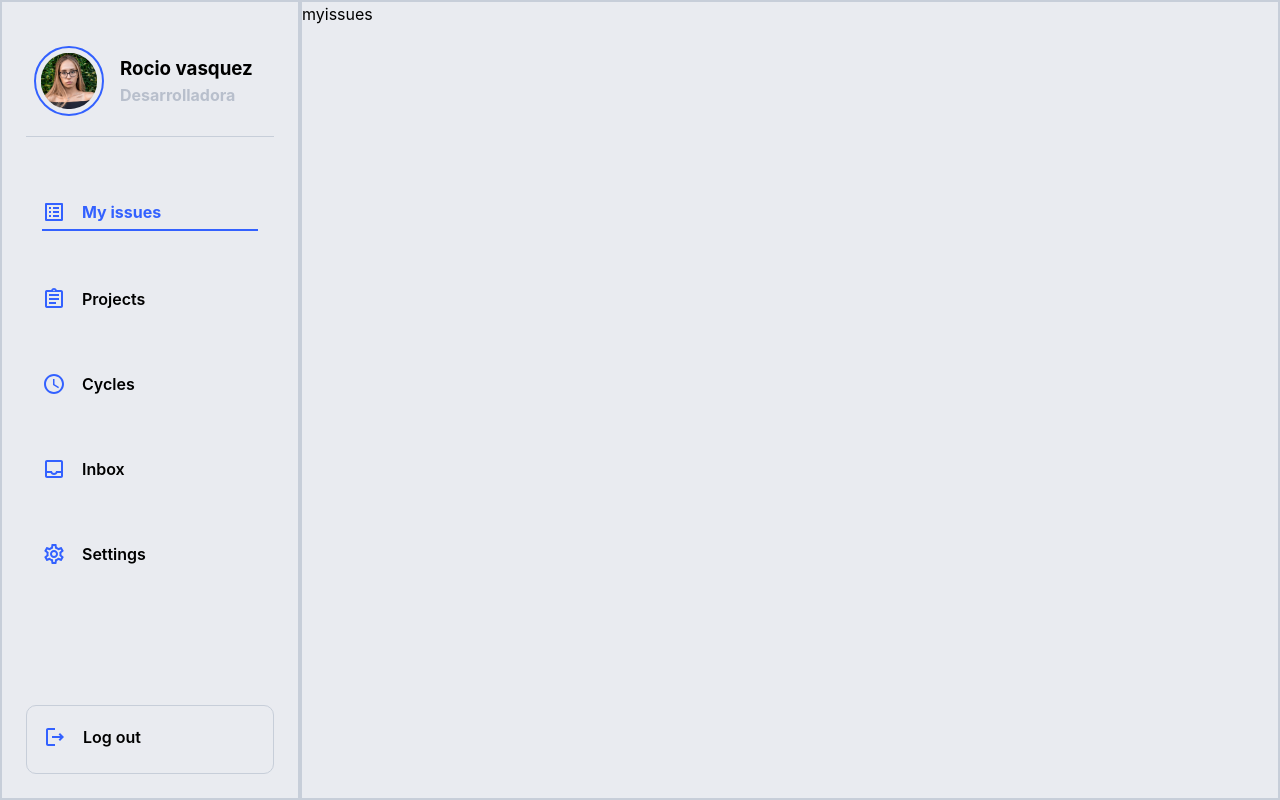
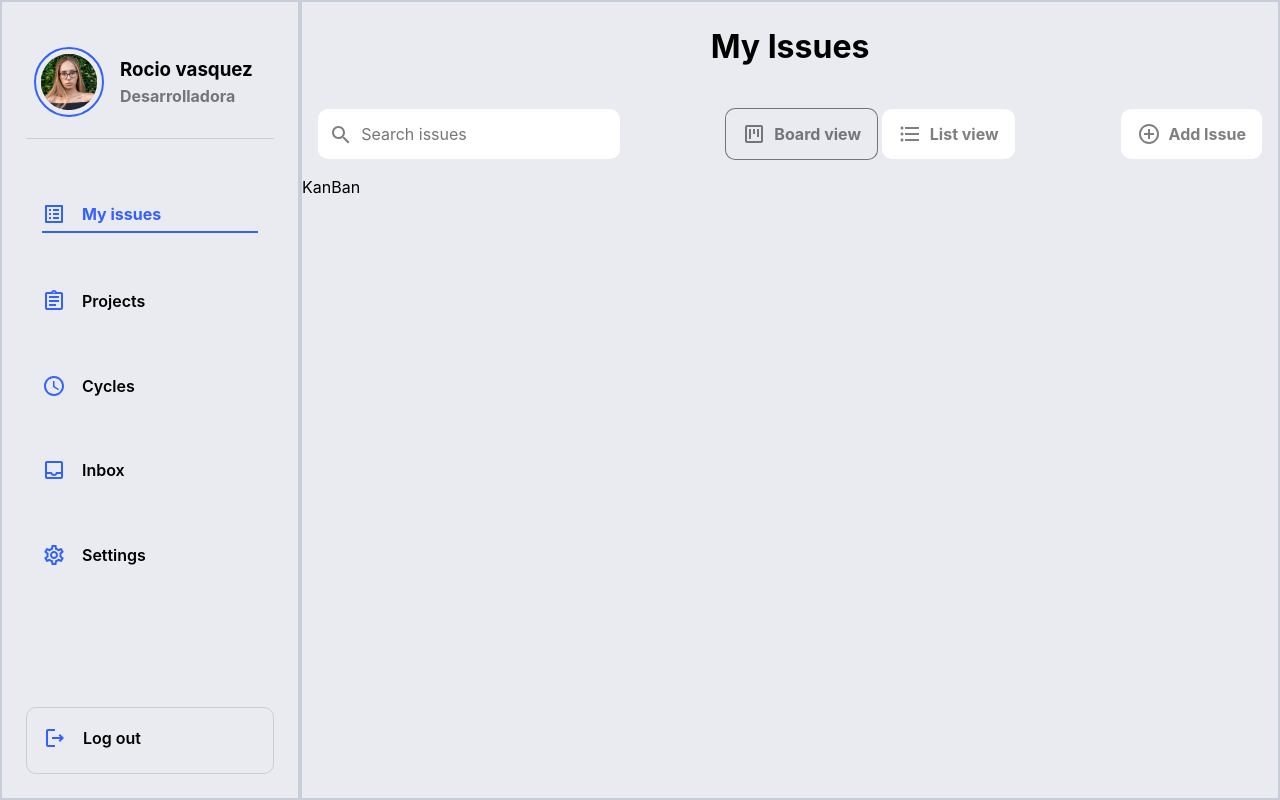
Before and after one commit to nds-fsd/linear, a React app in the folder frontend/: page /my-issues in a window 1280 px wide. Built offline with nearby package versions, Linux system fonts and the light colour scheme; the HTML template or start-up script is replaced by a standard one.

Commit message:
routiung, headers and styling in general

```diff
--- a/frontend/src/components/cycles/cycles.jsx
+++ b/frontend/src/components/cycles/cycles.jsx
@@ -1,10 +1,21 @@
-import React from 'react'
-import cyclesStyle from './cycles.module.css'
+import { useState } from "react";
+import cyclesStyle from "./cycles.module.css";
+import PageHeader from "../pageheader/pageheader";
 
 const Cycles = () => {
+  const [activeView, setActiveview] = useState("list");
+
   return (
-    <div className={cyclesStyle.cycles}>cycles</div>
-  )
-}
+    <div className={cyclesStyle.cycles}>
+      <PageHeader
+        activeView={activeView}
+        setActiveview={setActiveview}
+        title="Cycles"
+        btntitle="Cycle"
+      />
+      cycles
+    </div>
+  );
+};
 
-export default Cycles
+export default Cycles;
--- a/frontend/src/components/myissues/myissues.jsx
+++ b/frontend/src/components/myissues/myissues.jsx
@@ -1,10 +1,22 @@
-import React from 'react'
-import myIssuesStyle from './myissues.module.css'
+import { useState } from "react";
+import myIssuesStyle from "./myissues.module.css";
+import PageHeader from '../pageheader/pageheader.jsx'
 
 const MyIssues = () => {
+  const [activeView, setActiveview] = useState("kanban");
+
   return (
-    <div className={myIssuesStyle.myIssues}>myissues</div>
-  )
-}
+    <div className={myIssuesStyle.myIssues}>
+      <PageHeader
+      activeView={activeView}
+      setActiveview={setActiveview}
+      title="My Issues"
+      btntitle="Issue"
+      />
 
-export default MyIssues
+      KanBan
+    </div>
+  );
+};
+
+export default MyIssues;
--- /dev/null
+++ b/frontend/src/components/pageheader/pageheader.jsx
@@ -0,0 +1,50 @@
+import SearchIcon from "@mui/icons-material/Search";
+import ViewKanbanOutlinedIcon from "@mui/icons-material/ViewKanbanOutlined";
+import FormatListBulletedOutlinedIcon from "@mui/icons-material/FormatListBulletedOutlined";
+import AddCircleOutlineOutlinedIcon from "@mui/icons-material/AddCircleOutlineOutlined";
+import headerStyle from "./pageheader.module.css";
+
+const PageHeader = ({ setActiveview, activeView, title, btntitle }) => {
+  return (
+    <div className={headerStyle.header}>
+      <h1>{title}</h1>
+
+      <div className={headerStyle.toolBar}>
+        <div className={headerStyle.searchDialog}>
+          <label htmlFor="searchinput">
+            <SearchIcon className={headerStyle.icon} />
+          </label>
+          <input id="searchinput" type="text" placeholder="Search issues" />
+        </div>
+
+        <div className={headerStyle.switchViewBtnContainer}>
+          <button
+            onClick={() => setActiveview("kanban")}
+            className={
+              activeView === "kanban" ? headerStyle.activebtn : headerStyle.btn
+            }
+          >
+            <ViewKanbanOutlinedIcon className={headerStyle.icon} />
+            Board view
+          </button>
+          <button
+            onClick={() => setActiveview("list")}
+            className={
+              activeView === "list" ? headerStyle.activebtn : headerStyle.btn
+            }
+          >
+            <FormatListBulletedOutlinedIcon className={headerStyle.icon} />
+            List view
+          </button>
+        </div>
+
+        <button className={headerStyle.btn}>
+          <AddCircleOutlineOutlinedIcon />
+          Add {btntitle}
+        </button>
+      </div>
+    </div>
+  );
+};
+
+export default PageHeader;
--- /dev/null
+++ b/frontend/src/components/pageheader/pageheader.module.css
@@ -0,0 +1,92 @@
+.header{
+    display:flex;
+    flex-direction: column;
+    align-items: center;
+    justify-content: space-between;
+    min-height:150px;
+    width:100%;
+}
+
+.toolBar{
+    display:flex;
+    flex-wrap: wrap;
+    width:100%;
+    justify-content: space-between;
+    padding:1em;
+}
+
+.searchDialog{
+    display:flex;
+    align-items:center;
+    gap:.5em;
+    padding:.7em;
+    background:#fff;
+    height:50px;
+    border-radius: 10px;
+}
+
+.icon{
+    margin-bottom:-.3em;
+    color:var(--darkgray-color)
+}
+
+.searchDialog > input{
+    all:unset;
+    height:100%;
+}
+
+.switchViewBtnContainer{
+    display:flex;
+    position:relative;
+    /* margin-left:-100px; */
+    gap:.3em;
+}
+
+
+.btn{
+    all:unset;
+    /* border:1px solid var(--darkgray-color); */
+    border-radius: 10px;
+    background-color:#fff;
+    display:flex;
+    align-items: center;
+    gap:.5em;
+    font-size: 1em;
+    font-weight: bold;
+    color: var(--darkgray-color);
+    padding:0 1em;
+    cursor:pointer;
+}
+
+.activebtn{
+    all:unset;
+    /* border:1px solid var(--darkgray-color); */
+    border-radius: 10px;
+    background-color:#fff;
+    display:flex;
+    align-items: center;
+    gap:.5em;
+    font-size: 1em;
+    font-weight: bold;
+    color: var(--darkgray-color);
+    padding:0 1em;
+    cursor:pointer;
+    border:1px solid var(--darkgray-color);
+    margin:-1px;
+    background-color: var(--main-bg-color);
+}
+
+.btn:hover {
+    border:1px solid var(--darkgray-color);
+    margin:-1px;
+    background-color: var(--main-bg-color);
+}
+
+.btn:active {
+    transform: scale(.98);
+  }
+
+
+.switchViewBtnContainer > button > .icon{
+    margin-bottom:0;
+}
--- a/frontend/src/components/projects/projects.jsx
+++ b/frontend/src/components/projects/projects.jsx
@@ -1,9 +1,24 @@
-import React from 'react'
+import {useState} from 'react'
 import projectsStyle from './projects.module.css'
+import PageHeader from '../pageheader/pageheader'
 
 const Projects = () => {
+  const [activeView, setActiveview] = useState("list");
+
+
+
   return (
-    <div className={projectsStyle.projects}>projects</div>
+    <div className={projectsStyle.projects}>
+
+      <PageHeader
+      activeView={activeView}
+      setActiveview={setActiveview}
+      title="Projects"
+      btntitle="Project"
+      />
+
+      projects
+    </div>
   )
 }
 
--- a/frontend/src/components/userdatacard/userdatacard.module.css
+++ b/frontend/src/components/userdatacard/userdatacard.module.css
@@ -3,7 +3,7 @@
     display: flex;
     align-items: center;
     gap:1em;
-    height:19%;
+    height:150px;
     border-bottom:1px solid var(--gray-color) ;
     padding: 0.5em;
 }
--- a/frontend/src/index.css
+++ b/frontend/src/index.css
@@ -15,9 +15,11 @@
   --main-bg-color: #E9EBF0;
   --accent-color:  #3361FF;
   --gray-color:   #C7CED9;
-  --darkgray-color: #B8BFCC;
-
-
+  --darkgray-color: rgba(0, 0, 0, 0.5);
+  --yellow-color: #EAB308;
+  --pink-color: #DB2777;
+  --purple-color: #9333EA;
+  --green-color: #16A34A;
 }
 
 *{
--- a/frontend/src/pages/home/home.jsx
+++ b/frontend/src/pages/home/home.jsx
@@ -1,5 +1,5 @@
-import React from "react";
-import { Routes, Route, Outlet } from "react-router-dom";
+import {useEffect} from "react";
+import { Routes, Route, Outlet, Navigate, redirect } from "react-router-dom";
 import Sidebar from '../../components/sidebar/sidebar'
 import MyIssues from "../../components/myissues/myissues";
 import Projects from "../../components/projects/projects"
@@ -19,18 +19,22 @@ import {
 } from "../../route-path";
 
 const Home = () => {
+
+
+  useEffect(()=> {redirect(MY_ISSUES)}, [])
+
+
   return (
     <div className={homeStyles.home}>
       <Sidebar />
-
       <Routes>
         <Route path={HOME} element={<Outlet />}>
+              <Route path={HOME} element={<Navigate to={MY_ISSUES}/>} />
               <Route path={MY_ISSUES} element={<MyIssues />} />
               <Route path={PROJECTS} element={<Projects />} />
               <Route path={CYCLES} element={<Cycles />} />
               <Route path={`${USER_ID}/${INBOX}`} element={<Inbox />} />
               <Route path={`${USER_ID}/${SETTINGS}`} element={<Settings />} />
-
         </Route>
       </Routes>
     </div>
```
Also changed, not shown: frontend/src/components/myissues/myissues.module.css (line endings or trailing spaces).
